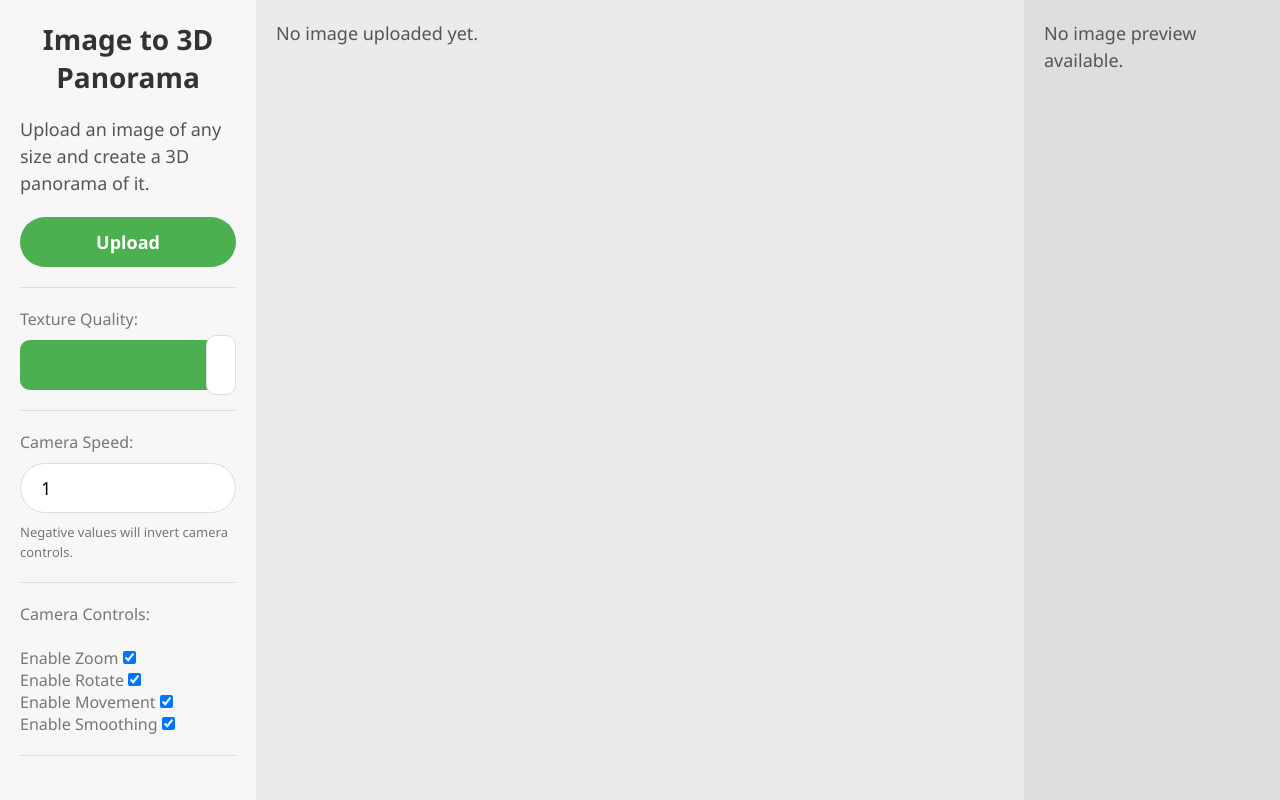
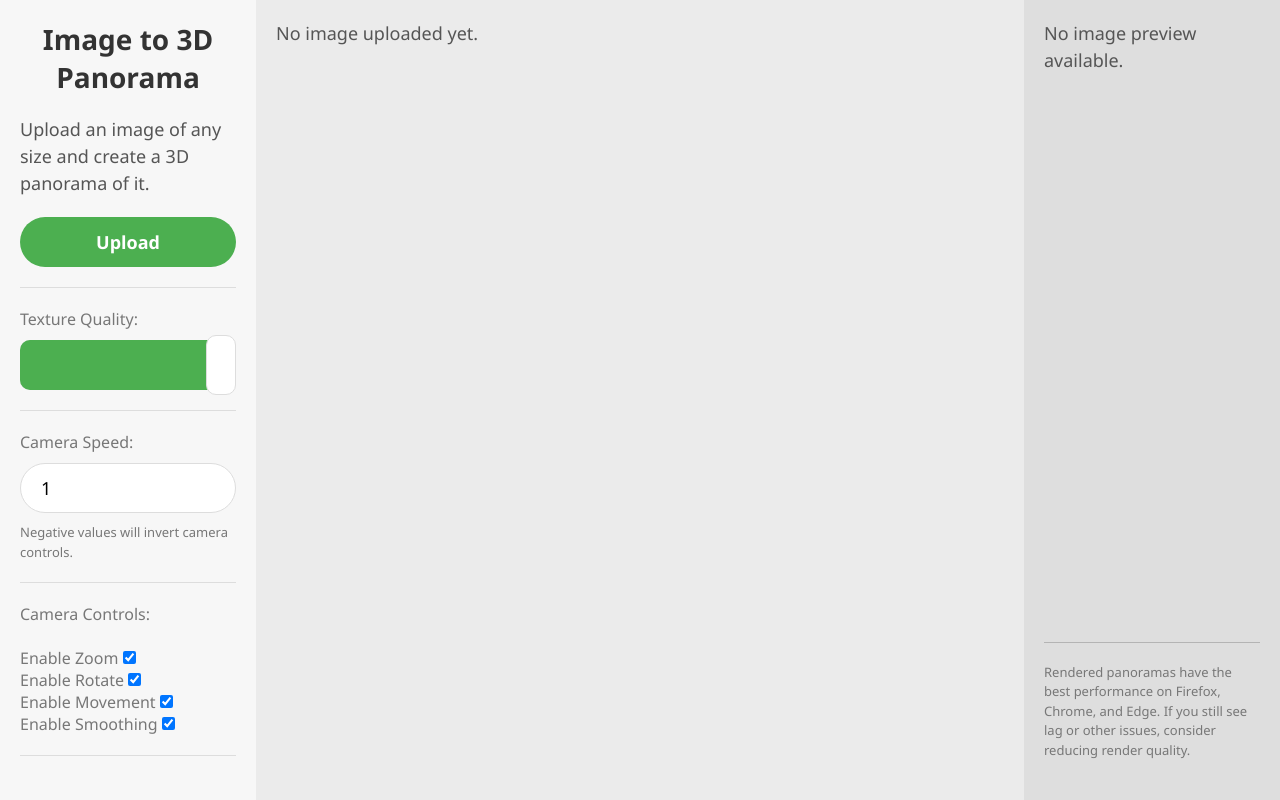
Before and after one commit to LyubomirT/lookaround, a Flask app: page / in a window 1280 px wide. Run offline with Flask 3, Linux system fonts and the light colour scheme.

Commit message:
Add note about performance in index.html and update styles.css

```diff
--- a/static/css/styles.css
+++ b/static/css/styles.css
@@ -204,3 +204,16 @@ input[type=range]::-ms-thumb {
 canvas {
     display: block;
 }
+
+.preview hr {
+    margin-top: 20px;
+    margin-bottom: 20px;
+    border: 0;
+    border-top: 1px solid #b4b4b4;
+}
+
+#note-perf {
+    position: absolute;
+    bottom: 20px;
+    margin-right: 20px;
+}
--- a/templates/index.html
+++ b/templates/index.html
@@ -62,6 +62,10 @@
             {% else %}
             <p>No image preview available.</p>
             {% endif %}
+            <div id="note-perf" class="note">
+            <hr>
+            <p class="hint">Rendered panoramas have the best performance on Firefox, Chrome, and Edge. If you still see lag or other issues, consider reducing render quality.</p>
+            </div>
         </div>
     </div>
     <script src="https://code.jquery.com/jquery-3.5.1.min.js"></script>
```
